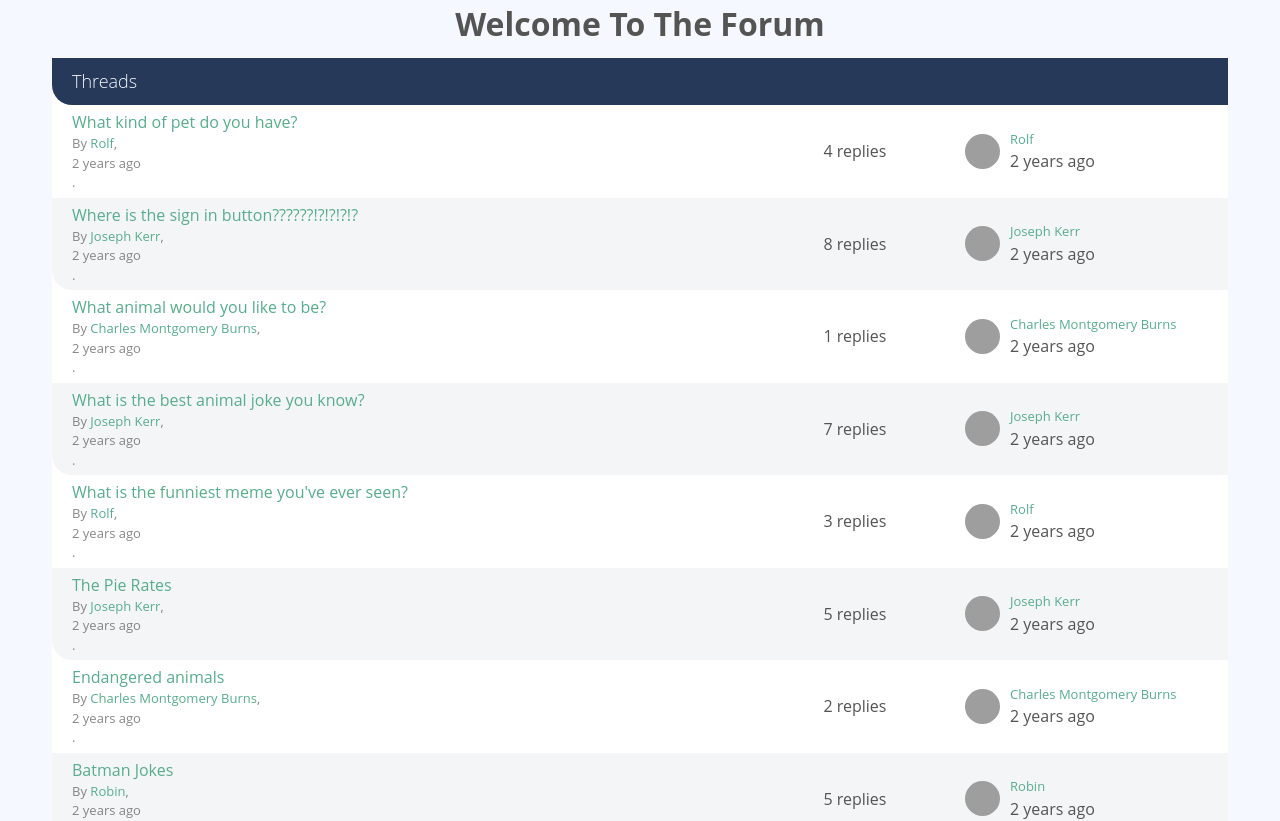
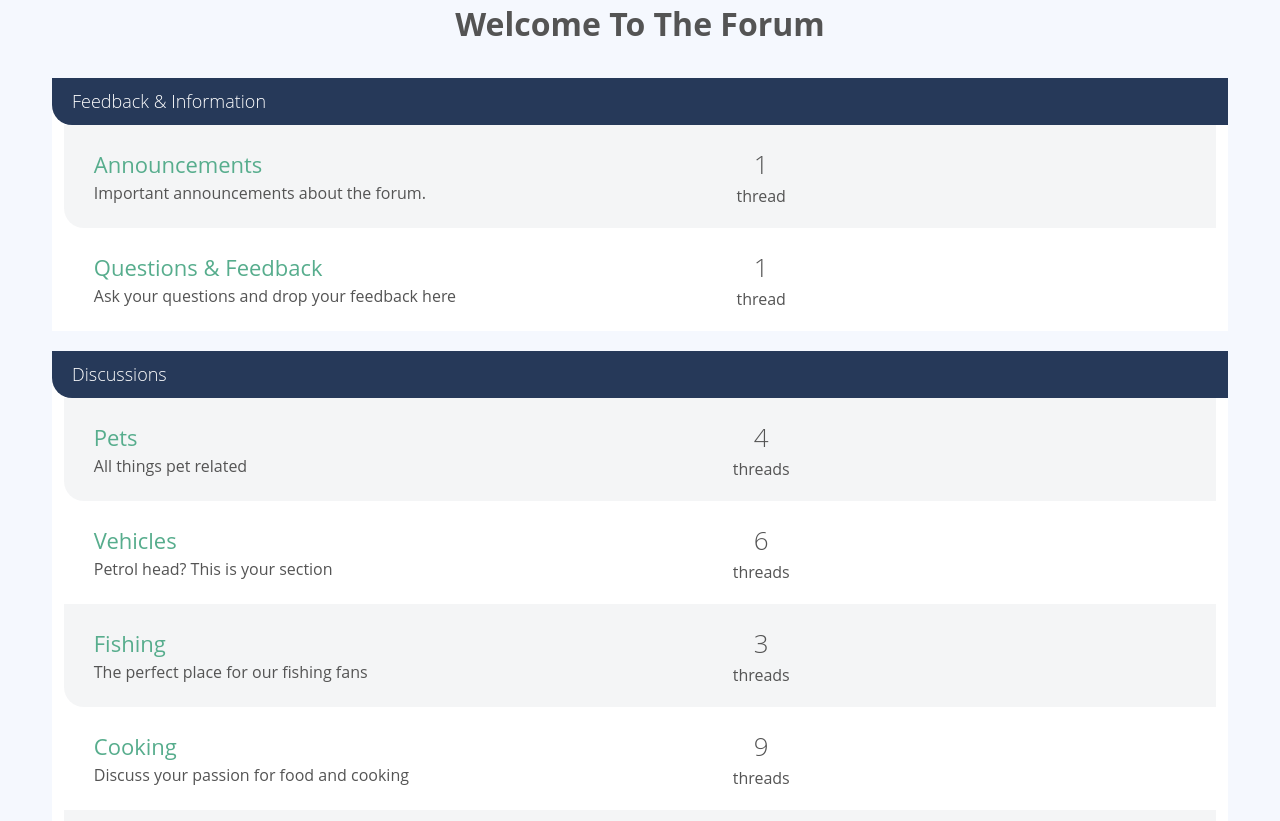
Before and after one commit to D10f/vue-masterclass, a Vue app: page / in a window 1280 px wide. Shown: the top 821 px of the page. Built offline with nearby package versions, Linux system fonts and the light colour scheme; grey boxes are pictures that could not be loaded.

Commit message:
Created forum and category pages and list components, with routes.

```diff
--- a/src/components/AppDate.vue
+++ b/src/components/AppDate.vue
@@ -1,7 +1,7 @@
 <template>
-  <div :title="date">
+  <time :title="date">
     {{ relativeDate }}
-  </div>
+  </time>
 </template>
 
 <script>
--- /dev/null
+++ b/src/components/CategoryList.vue
@@ -0,0 +1,40 @@
+<template>
+  <div class="col-full">
+
+    <div class="forum-list" v-for="category in categories" :key="category.id">
+      <h2 class="list-title">
+        <router-link
+          :to="{ name: 'Category', params: { id: category.id }}"
+        >{{ category.name }}</router-link>
+      </h2>
+
+      <ForumList :forums="findForumsByCategoryId(category.id)" />
+
+    </div>
+  </div>
+</template>
+
+<script>
+import ForumList from '@/components/ForumList.vue'
+import sourceData from '@/data.json'
+
+export default {
+  name: 'CategoryList',
+  props: {
+    categories: {
+      type: Array,
+      required: true
+    }
+  },
+  components: {
+    ForumList
+  },
+  methods: {
+    findForumsByCategoryId (categoryId) {
+      return sourceData.forums.filter(f => f.categoryId === categoryId)
+    }
+  }
+}
+</script>
+
+<style></style>
--- /dev/null
+++ b/src/components/ForumList.vue
@@ -0,0 +1,44 @@
+<template>
+<div class="col-full">
+
+  <div class="forum-listing" v-for="forum in forums" :key="forum.id">
+    <div class="forum-details">
+      <router-link
+        :to="{ name: 'Forum', params: { id: forum.id } }"
+        class="text-xlarge"
+      >
+        {{ forum.name }}
+      </router-link>
+      <p>{{ forum.description }}</p>
+    </div>
+
+    <div class="threads-count">
+      <p>
+        <span class="count">{{ forum.threads?.length || 0 }}</span>
+        {{ forumThreadsWording(forum.threads) }}
+      </p>
+    </div>
+
+    <div class="last-thread"></div>
+  </div>
+</div>
+</template>
+
+<script>
+export default {
+  name: 'ForumList',
+  props: {
+    forums: {
+      type: Array,
+      required: true
+    }
+  },
+  methods: {
+    forumThreadsWording (threads) {
+      return threads && threads.length === 1 ? 'thread' : 'threads'
+    }
+  }
+}
+</script>
+
+<style></style>
--- /dev/null
+++ b/src/pages/Category.vue
@@ -0,0 +1,32 @@
+<template>
+  <h1>{{ currentCategory.name }}</h1>
+  <CategoryList :categories="[currentCategory]"/>
+</template>
+
+<script>
+import sourceData from '@/data.json'
+import CategoryList from '@/components/CategoryList.vue'
+
+export default {
+  components: { CategoryList },
+  name: 'CategoryPage',
+  props: {
+    id: {
+      type: String,
+      required: true
+    }
+  },
+  computed: {
+    currentCategory () {
+      return sourceData.categories.find(c => c.id === this.id)
+    },
+    categoryForums () {
+      return sourceData.forums.filter(f => f.categoryId === this.id)
+    }
+  }
+}
+</script>
+
+<style>
+
+</style>
--- /dev/null
+++ b/src/pages/Forum.vue
@@ -0,0 +1,45 @@
+<template>
+  <div class="col-full push-top">
+
+    <div class="forum-header">
+      <div class="forum-details">
+        <h1>{{ forum.name }} </h1>
+        <p class="text-lead">{{ forum.description }}</p>
+      </div>
+      <a href="new-thread.html" class="btn-green btn-small">Start a thread</a>
+    </div>
+
+  </div>
+
+  <div class="col-full push-top">
+    <ThreadList :threads="threads" />
+  </div>
+</template>
+
+<script>
+import ThreadList from '@/components/ThreadList.vue'
+import sourceData from '@/data.json'
+
+export default {
+  name: 'ForumPage',
+  components: {
+    ThreadList
+  },
+  props: {
+    id: {
+      type: String,
+      required: true
+    }
+  },
+  computed: {
+    forum () {
+      return sourceData.forums.find(f => f.id === this.id)
+    },
+    threads () {
+      return sourceData.threads.filter(t => t.forumId === this.id)
+    }
+  }
+}
+</script>
+
+<style></style>
--- a/src/pages/Home.vue
+++ b/src/pages/Home.vue
@@ -1,30 +1,20 @@
 <template>
   <h1>Welcome To The Forum</h1>
-  <ThreadList :threads="threads" />
+  <CategoryList :categories="categories" />
 </template>
 
 <script>
 import sourceData from '@/data.json'
-import ThreadList from '@/components/ThreadList.vue'
+import CategoryList from '@/components/CategoryList.vue'
 
 export default {
   name: 'PageHome',
   components: {
-    ThreadList
+    CategoryList
   },
   data () {
     return {
-      threads: sourceData.threads,
-      posts: sourceData.posts,
-      users: sourceData.users
-    }
-  },
-  methods: {
-    postById (postId) {
-      return this.posts.find((p) => p.id === postId)
-    },
-    userById (userId) {
-      return this.users.find((u) => u.id === userId)
+      categories: sourceData.categories
     }
   }
 }
--- a/src/router/index.js
+++ b/src/router/index.js
@@ -1,6 +1,8 @@
 import { createRouter, createWebHistory } from 'vue-router'
 import Home from '@/pages/Home.vue'
 import ThreadShow from '@/pages/ThreadShow.vue'
+import Forum from '@/pages/Forum.vue'
+import Category from '@/pages/Category.vue'
 import NotFound from '@/pages/NotFound.vue'
 
 import sourceData from '@/data.json'
@@ -30,6 +32,18 @@ const routes = [
     }
   },
   {
+    path: '/forum/:id',
+    name: 'Forum',
+    component: Forum,
+    props: true
+  },
+  {
+    path: '/category/:id',
+    name: 'Category',
+    component: Category,
+    props: true
+  },
+  {
     path: '/:pathMatch(.*)*',
     name: 'NotFound',
     component: NotFound
```
